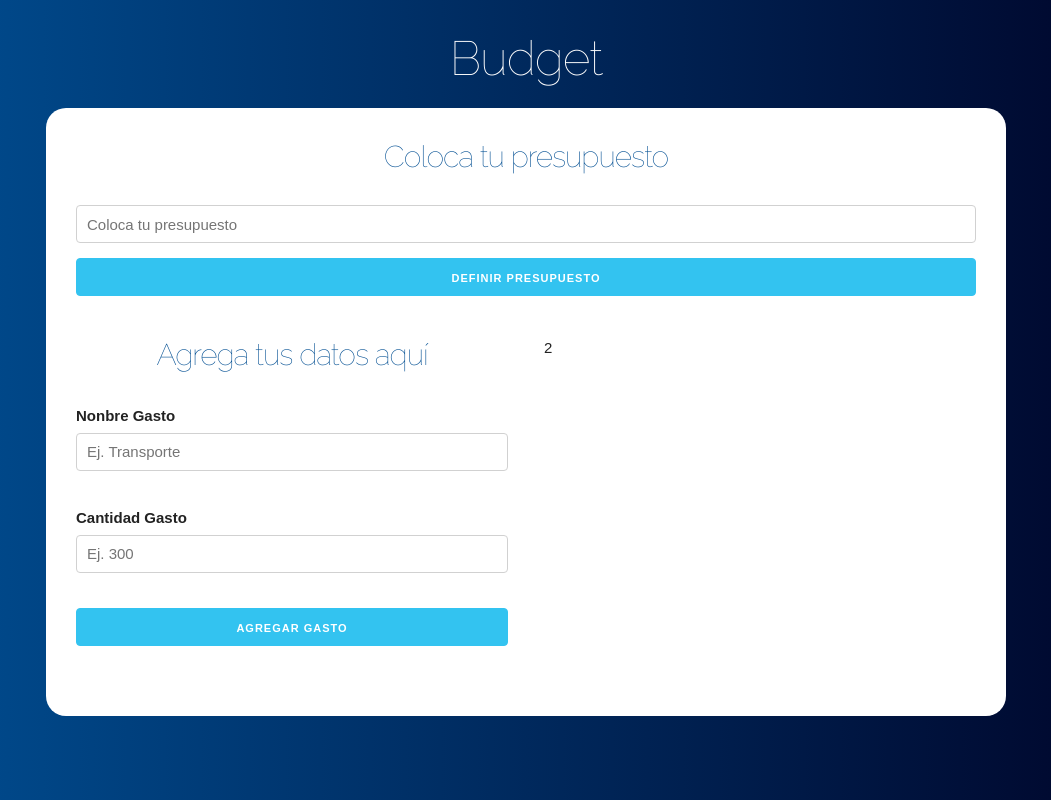
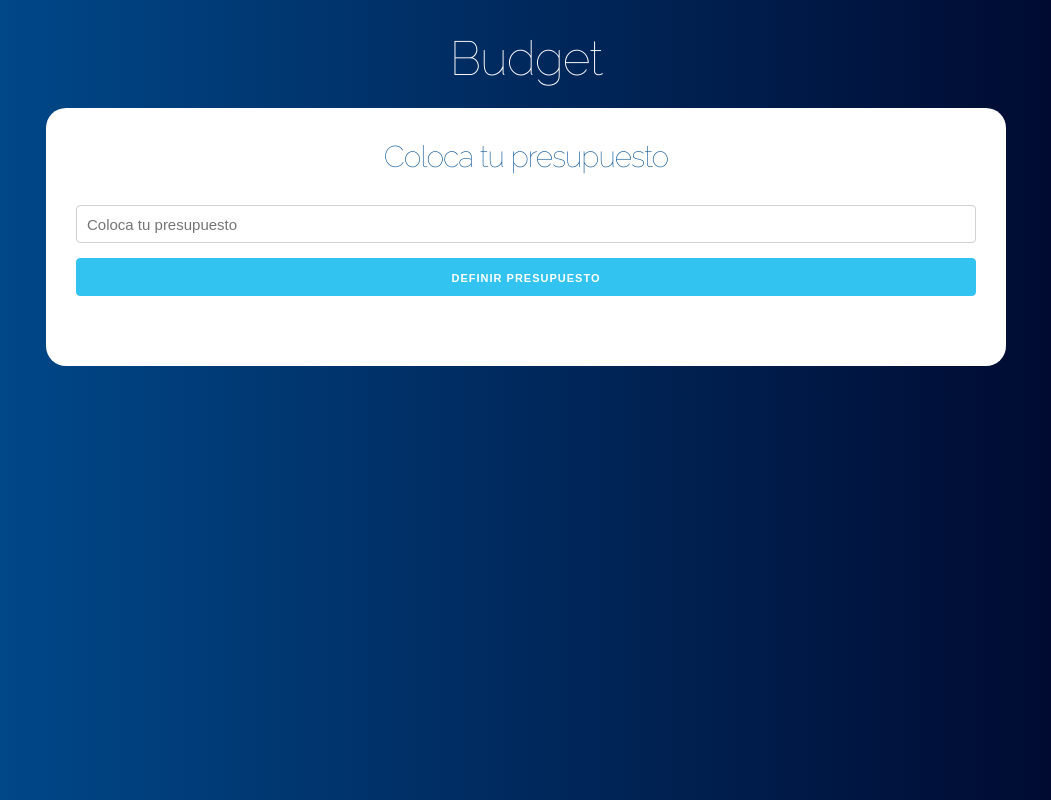
Before and after one commit to alanmaranto/Control-de-Presupuestos-Hooks, a React (Create React App) app: page / in a window 1280 px wide. Shown: the whole page, without its empty margins (114-1165 px from the left). Built offline with nearby package versions, Linux system fonts and the light colour scheme.

Commit message:
feature(app):  conditional render component form and question

```diff
--- a/src/App.js
+++ b/src/App.js
@@ -1,26 +1,31 @@
 import React, { useState } from "react";
 import QuestionContainer from "./containers/QuestionContainer";
-import FormContainer from './containers/FormContainer';
+import FormContainer from "./containers/FormContainer";
 
 function App() {
   const [budget, setBudget] = useState(0);
   const [remaining, setRemaining] = useState(0);
+  const [showQuestion, setShowQuestion] = useState(true);
 
   return (
     <div className="container">
       <header>
         <h1>Budget</h1>
         <div className="contenido-principal contenido">
+          {showQuestion ? (
             <QuestionContainer
               setBudget={setBudget}
               setRemaining={setRemaining}
+              setShowQuestion={setShowQuestion}
             />
+          ) : (
             <div className="row">
               <div className="one-half column">
                 <FormContainer />
               </div>
               <div className="one-half column">2</div>
             </div>
+          )}
         </div>
       </header>
     </div>
--- a/src/components/Question.js
+++ b/src/components/Question.js
@@ -6,7 +6,6 @@ const Question = ({
     error,
     onChangeBudget,
     onSubmitBudget,
-
 }) => {
   return (
     <div>
@@ -30,4 +29,6 @@ const Question = ({
   );
 };
 
+Question.propTypes = {};
+
 export default Question;
--- a/src/containers/QuestionContainer.js
+++ b/src/containers/QuestionContainer.js
@@ -3,7 +3,8 @@ import Question from "../components/Question";
 
 const QuestionContainer = ({
   setBudget,
-  setRemaining
+  setRemaining,
+  setShowQuestion
 }) => {
   const [quantity, setQuantity] = useState(0);
   const [error, setError] = useState(false);
@@ -24,6 +25,7 @@ const QuestionContainer = ({
     setError(false);
     setBudget(quantity);
     setRemaining(quantity);
+    setShowQuestion(false);
   };
 
   return (
```
Lines whose indentation alone changed are shown as unchanged.
